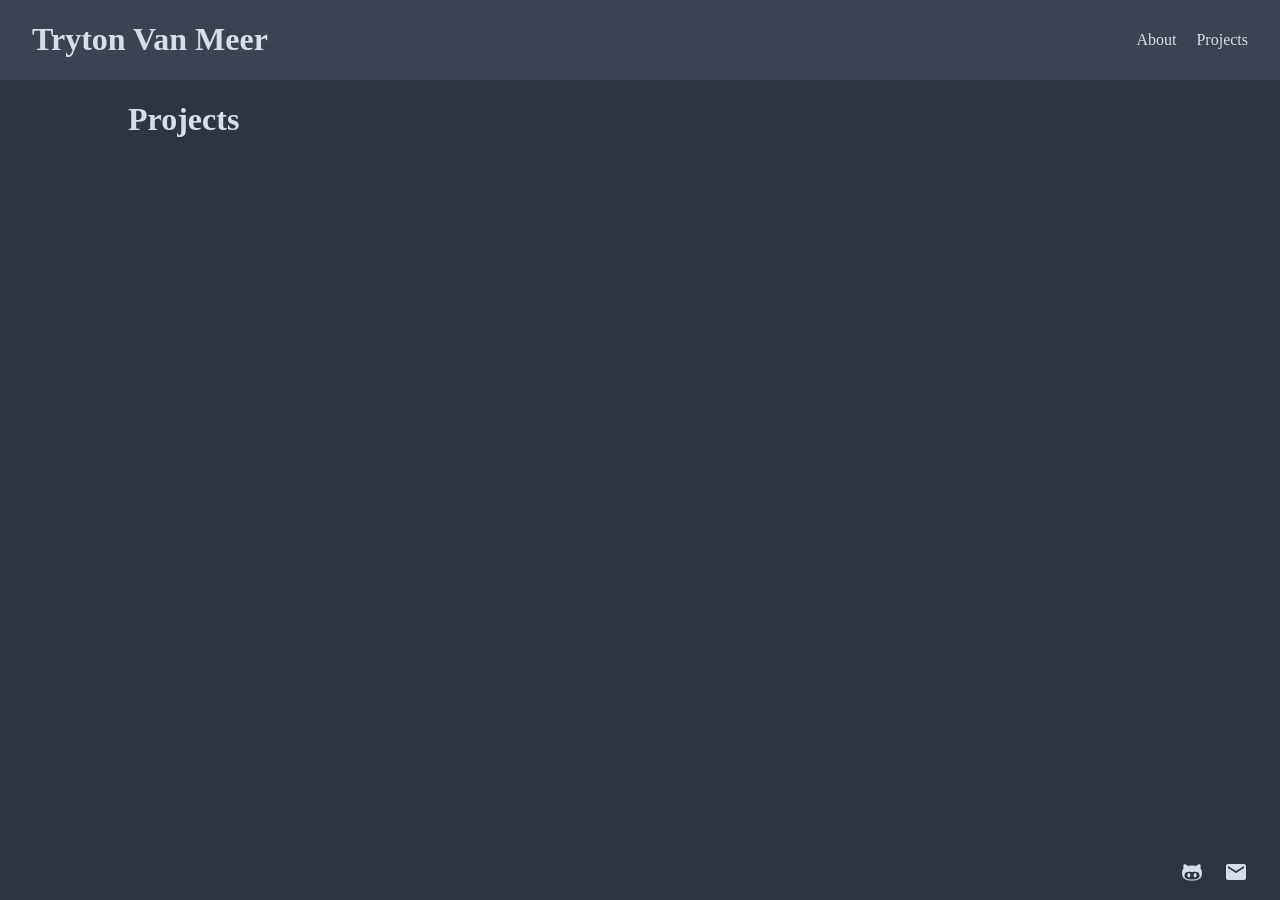
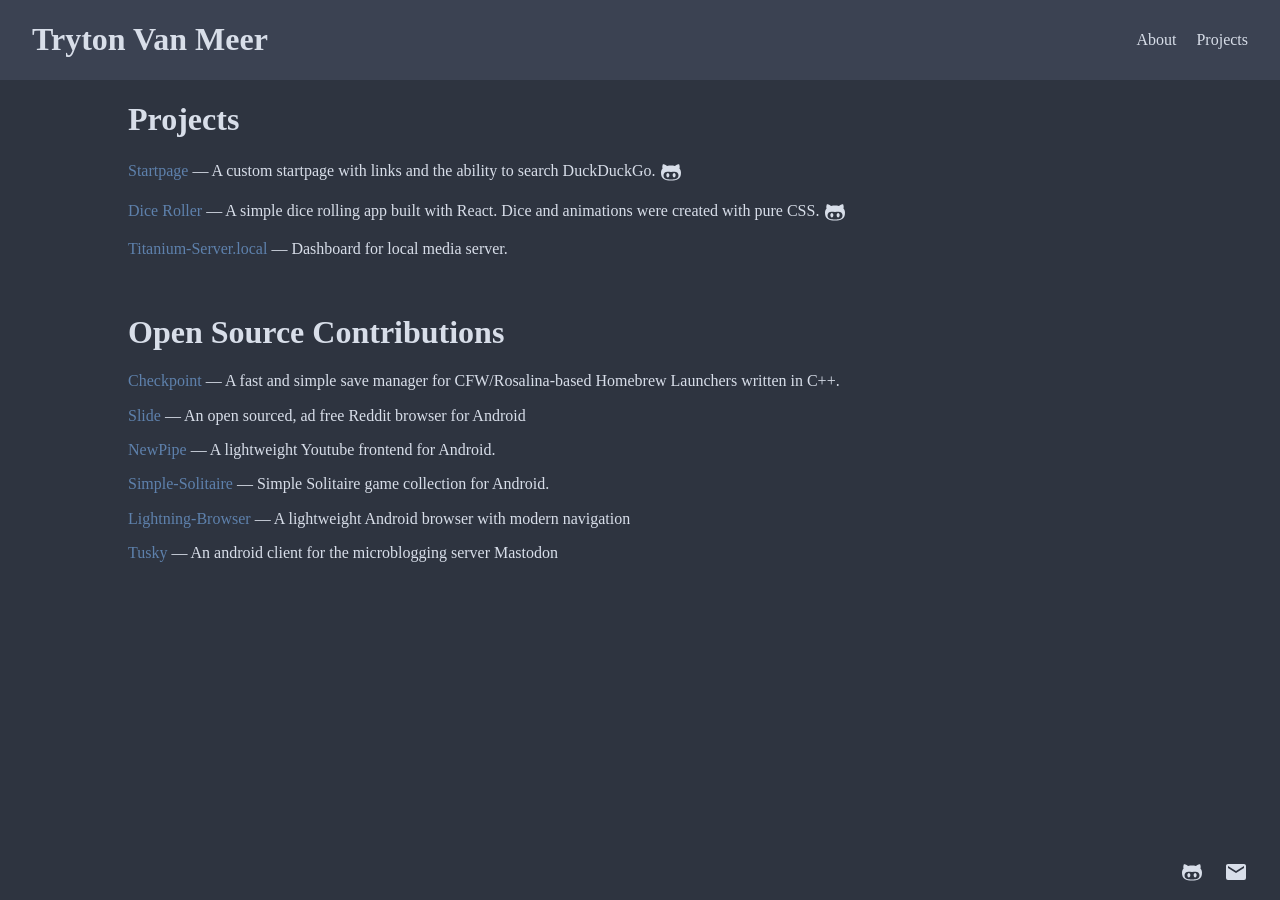
Before and after one commit to tryton-vanmeer/tryton-vanmeer.github.io, a Jekyll site: the page built from projects.md, in a window 1280 px wide. Built offline with Jekyll 4.4.1, drawn with Linux system fonts in a browser that asks for light colours.

Commit message:
Added content to Projects

```diff
--- a/projects.md
+++ b/projects.md
@@ -5,3 +5,25 @@ permalink: /projects/
 ---
 
 # {{ page.title }}
+
+[Startpage](https://tryton-vanmeer.github.io/Startpage/) — A custom startpage with links and the ability to search DuckDuckGo. <a href="https://github.com/tryton-vanmeer/Startpage"><span class="icon">{% include icon-github.svg %}</span></a>
+
+[Dice Roller](https://tryton-vanmeer.github.io/React-Dice-Roller/) — A simple dice rolling app built with React. Dice and animations were created with pure CSS. <a href="https://github.com/tryton-vanmeer/React-Dice-Roller"><span class="icon">{% include icon-github.svg %}</span></a>
+
+[Titanium-Server.local](https://github.com/tryton-vanmeer/titanium-server.local) — Dashboard for local media server.
+
+<br>
+
+# Open Source Contributions
+
+[Checkpoint](https://github.com/BernardoGiordano/Checkpoint) — A fast and simple save manager for CFW/Rosalina-based Homebrew Launchers written in C++.
+
+[Slide](https://github.com/ccrama/Slide) — An open sourced, ad free Reddit browser for Android
+
+[NewPipe](https://github.com/TeamNewPipe/NewPipe) — A lightweight Youtube frontend for Android.
+
+[Simple-Solitaire](https://github.com/TobiasBielefeld/Simple-Solitaire) — Simple Solitaire game collection for Android.
+
+[Lightning-Browser](https://github.com/anthonycr/Lightning-Browser) — A lightweight Android browser with modern navigation
+
+[Tusky](https://github.com/Vavassor/Tusky) — An android client for the microblogging server Mastodon
```
